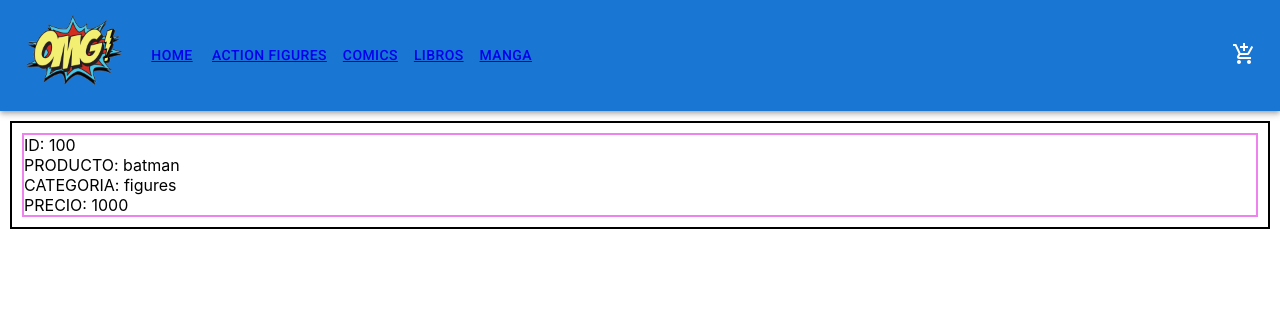
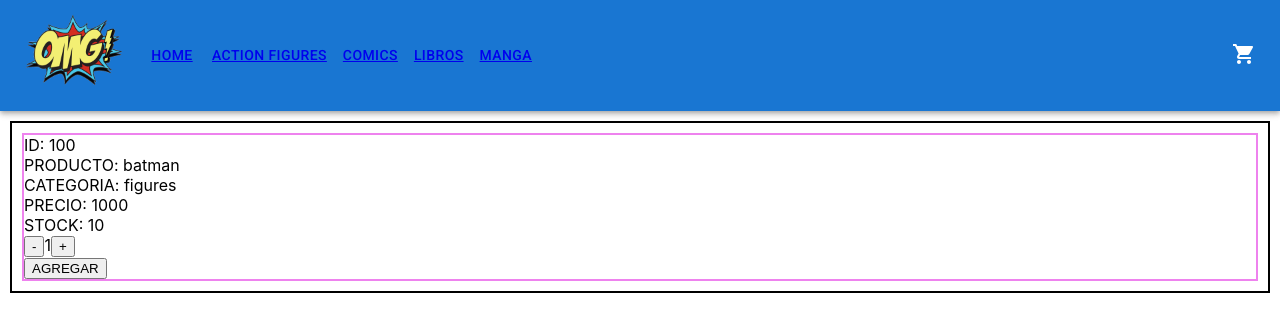
Before and after one commit to pscarballo/Proyecto-Final-React-Js, a React (Create React App) app: page /item/100 in a window 1280 px wide. Shown: the top 332 px of the page. Built offline with nearby package versions, Linux system fonts and the light colour scheme.

Commit message:
agrego contador y context

```diff
--- a/src/App.js
+++ b/src/App.js
@@ -5,16 +5,18 @@ import '@fontsource/roboto/700.css';
 
 import './App.css';
 
-import { BrowserRouter , Route , Routes } from 'react-router-dom';
+import { BrowserRouter, Route, Routes } from 'react-router-dom';
 
 
 import ItemListContainer from './components/ItemListContainer';
 import ItemDetailContainer from "./components/ItemDetailContainer";
 
 import Navbar from './components/Navbar';
+import ContextContainer from './components/ContextContainer';
 
 export default function App() {
   return (
+    <ContextContainer>
       <BrowserRouter>
 
         <Navbar />
@@ -32,5 +34,6 @@ export default function App() {
 
         {/* <Footer /> */}
       </BrowserRouter>
+    </ContextContainer>
   );
 }
--- a/src/components/CartWidget.jsx
+++ b/src/components/CartWidget.jsx
@@ -1,8 +1,11 @@
 import React from "react";
-import AddShoppingCartIcon from '@mui/icons-material/AddShoppingCart';
+import ShoppingCartIcon from '@mui/icons-material/ShoppingCart';
 
-export default function CartWidget() {
-  return <div>
-    <AddShoppingCartIcon/>
-  </div>;
+export default function CartWidget({ cant }) {
+  return (
+    <>
+    <ShoppingCartIcon/>
+    {cant}
+    </>
+    );
 }
--- /dev/null
+++ b/src/components/ContextContainer.jsx
@@ -0,0 +1,32 @@
+import React, { useState, createContext } from 'react';
+import { useEffect } from 'react';
+
+export const contextoGeneral = createContext();
+
+export default function ContextContainer({ children }) {
+  const [carrito, setCarrito] = useState([]);
+
+  function posInCart(id) {
+    const pos = carrito.findIndex((item) => item.id == id);
+    return pos;
+  }
+
+  function addItem(item, quantity) {
+    const pos = posInCart(item.id);
+    if (pos == -1) {
+      setCarrito([...carrito, { ...item, quantity }]);
+    } else {
+      const carritoAux = [...carrito];
+      carritoAux[pos] = { ...carritoAux[pos], quantity: carritoAux[pos].quantity + quantity };
+      setCarrito(carritoAux);
+    }
+  }
+  function removeItem(id) {
+    setCarrito(carrito.filter((product) => product.id !== id));
+  }
+  function clear() {
+    setCarrito([]);
+  }
+
+  return <contextoGeneral.Provider value={{ carrito, addItem, removeItem, clear }}>{children}</contextoGeneral.Provider>;
+}
--- a/src/components/Item.jsx
+++ b/src/components/Item.jsx
@@ -1,7 +1,10 @@
-import React from "react";
+import React, { useState, useContext } from "react";
 import { Link } from "react-router-dom";
+import { contextoGeneral } from '../components/ContextContainer';
 
 export default function Item({ item }) {
+
+  const { x } = useContext(contextoGeneral);
   return (
     <div style={{ border: "2px solid yellow", margin: "10px" }} key={item.id}>
       {JSON.stringify(item)}
--- /dev/null
+++ b/src/components/ItemCount.jsx
@@ -0,0 +1,26 @@
+import React, { useState, useContext } from 'react';
+
+export default function ItemCount({ ini, max, onAdd }) {
+  const [count, setCount] = useState(ini);
+  function restar() {
+    if (count >= 2) {
+      setCount(count - 1);
+    }
+  }
+
+  function sumar() {
+    if (count < max) {
+      setCount(count + 1);
+    }
+  }
+
+  return (
+    <div>
+      <button onClick={restar}>-</button>
+      {count}
+      <button onClick={sumar}>+</button>
+      <br />
+      <button onClick={() => onAdd(count)}>AGREGAR</button>
+    </div>
+  );
+}
--- a/src/components/ItemDetail.jsx
+++ b/src/components/ItemDetail.jsx
@@ -1,10 +1,16 @@
 
-import React from "react";
-// import ItemCount from "./ItemCount";
+import React, { useContext } from "react";
+import ItemCount from "./ItemCount";
+import { contextoGeneral } from '../components/ContextContainer';
 
+// export default function ItemDetail({ producto }) {
+//   function addItem(x) {
+//     alert("quiere agregar " + x + " de este item: " + producto.name);
+//   }
 export default function ItemDetail({ producto }) {
-  function addItem(x) {
-    alert("quiere agregar " + x + " de este item: " + producto.name);
+  const { carrito, addItem } = useContext(contextoGeneral);
+  function onAdd(cant) {
+    addItem(producto, cant);
   }
   return (
     <div style={{ border: "2px solid violet", margin: "10px" }}>
@@ -18,8 +24,10 @@ export default function ItemDetail({ producto }) {
           <br />
           PRECIO: {producto.precio}
           <br />
+          STOCK: {producto.stock}
+          <br />
 
-          {/* <ItemCount ini={1} max={producto.stock} addItem={addItem} /> */}
+          <ItemCount ini={1} max={producto.stock} onAdd={onAdd} />
         </>
       ) : (
         <>Cargando...</>
--- a/src/components/data.js
+++ b/src/components/data.js
@@ -1,10 +1,10 @@
 export const productosHC = [
-    { id: 100, name: "batman", category: "figures", precio: 1000 },
-    { id: 101, name: "superman", category: "figures", precio: 1000 },
-    { id: 102, name: "x-men", category: "comics", precio: 200, },
-    { id: 103, name: "hulk", category: "comics", precio: 210, },
-    { id: 104, name: "harry1", category: "libros", precio: 230, },
-    { id: 105, name: "harry2", category: "libros", precio: 200, },
-    { id: 106, name: "db", category: "manga", precio: 300, },
-    { id: 107, name: "dbz", category: "manga", precio: 250, },
+    { id: 100, name: "batman", category: "figures", precio: 1000, stock: 10 },
+    { id: 101, name: "superman", category: "figures", precio: 1000, stock: 12 },
+    { id: 102, name: "x-men", category: "comics", precio: 200, stock: 16 },
+    { id: 103, name: "hulk", category: "comics", precio: 210, stock: 12 },
+    { id: 104, name: "harry1", category: "libros", precio: 230, stock: 17},
+    { id: 105, name: "harry2", category: "libros", precio: 200, stock: 13 },
+    { id: 106, name: "db", category: "manga", precio: 300, stock: 11 },
+    { id: 107, name: "dbz", category: "manga", precio: 250, stock: 14 },
 ];
```
Lines whose indentation alone changed are shown as unchanged.
